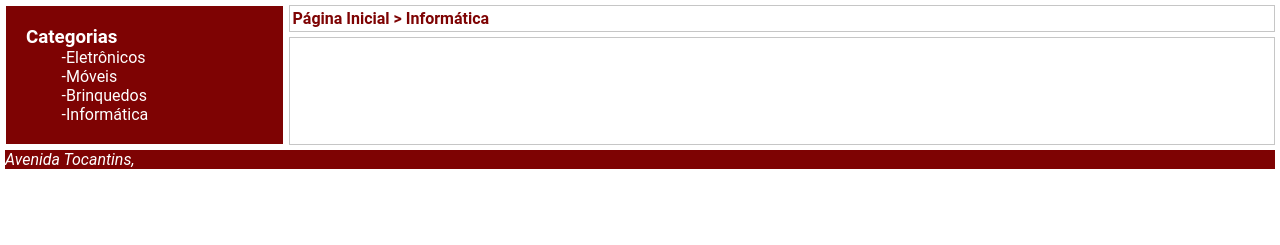
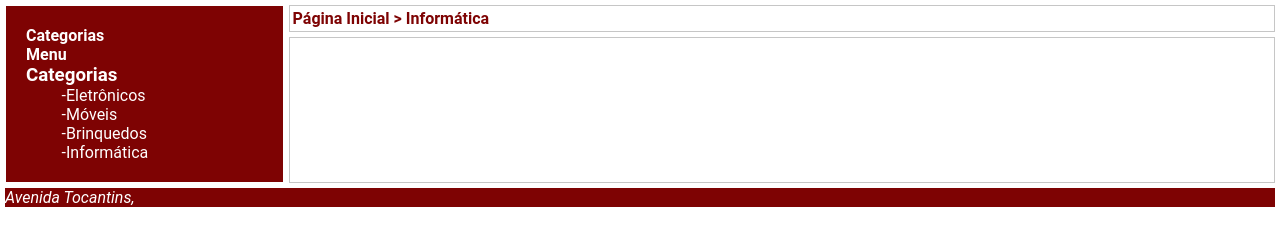
Before and after one commit to jasmimdealmeida/loja-jasmim, a plain HTML site: page index.html in a window 1280 px wide. Shown: the part 103-348 px from the top of the page. Drawn offline with Linux system fonts and the light colour scheme.

Commit message:
modificação no menu

```diff
--- a/index.html
+++ b/index.html
@@ -13,6 +13,8 @@
         </header>
         <div id="container">
             <aside>
+                <h4>Categorias</h4>
+                <h4>Menu</h4>
                 <h3>Categorias</h3>
                 <ul>
                     <li>Eletrônicos</li>
```
